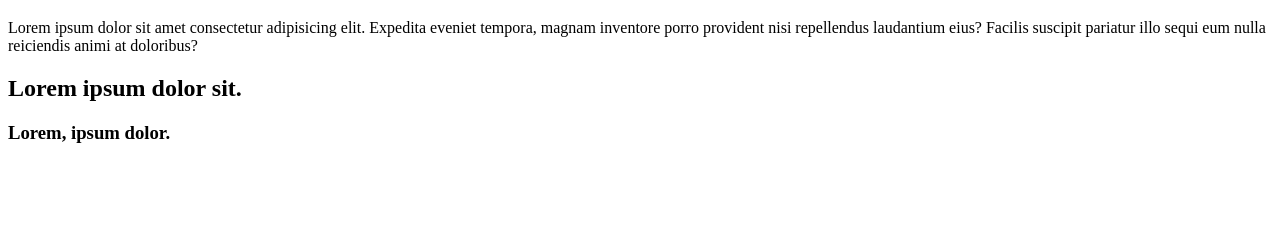
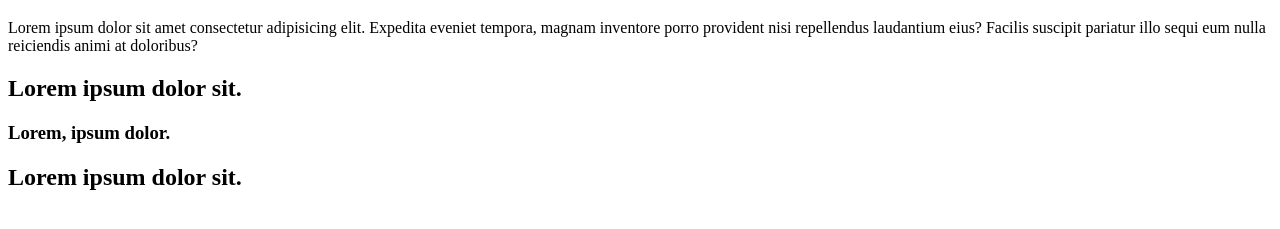
Before and after one commit to Efejotax/git-test-1, a plain HTML site: page index.html in a window 1280 px wide. Shown: the part 61-290 px from the top of the page. Drawn offline with Linux system fonts and the light colour scheme.

Commit message:
He añadido un article y un h2

```diff
--- a/index.html
+++ b/index.html
@@ -14,5 +14,8 @@
         eum nulla reiciendis animi at doloribus?</p>
         <h2>Lorem ipsum dolor sit.</h2>
         <h3>Lorem, ipsum dolor.</h3>
+        <article>
+            <h2>Lorem ipsum dolor sit.</h2>
+        </article>
 </body>
 </html>
```
